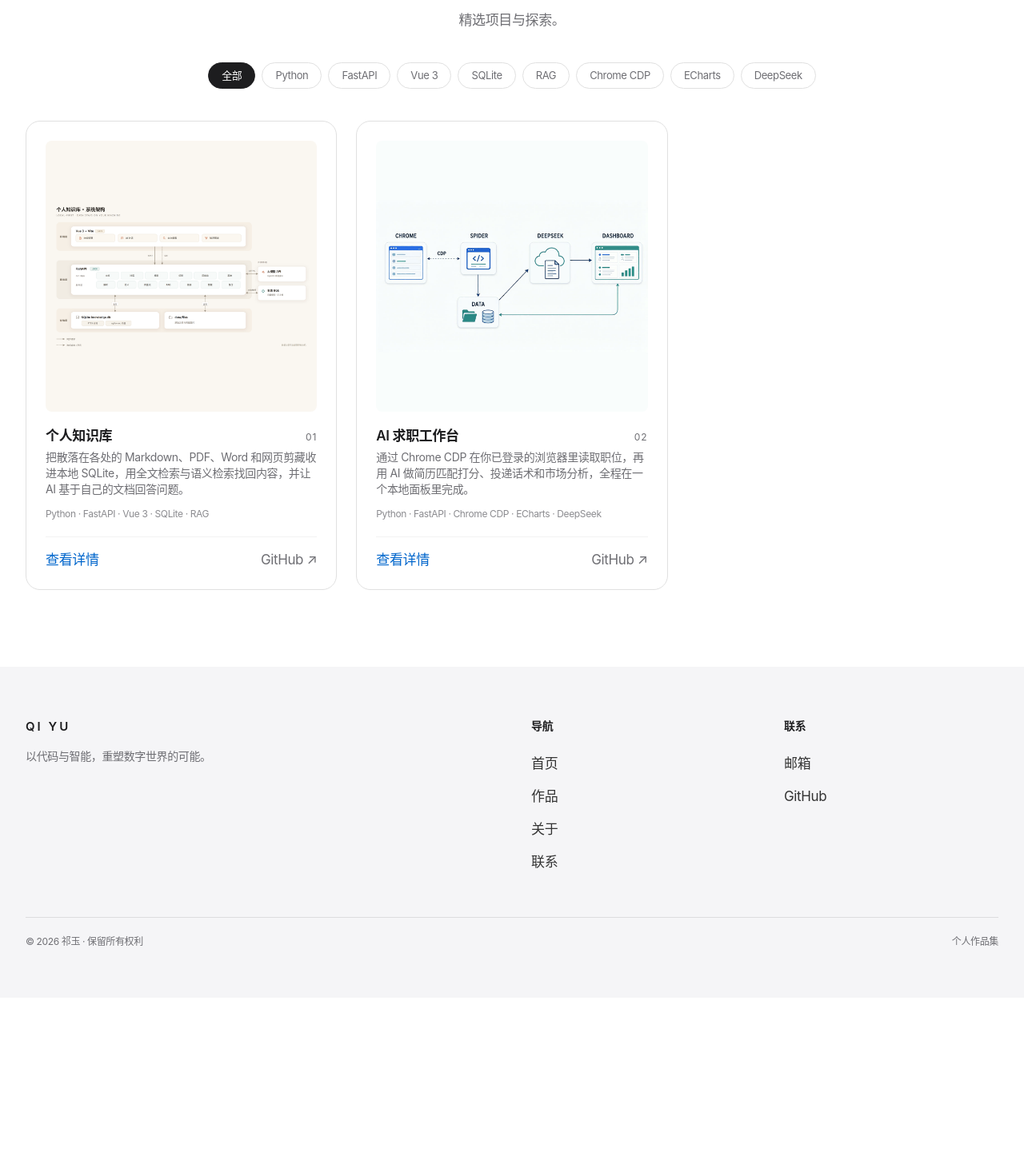
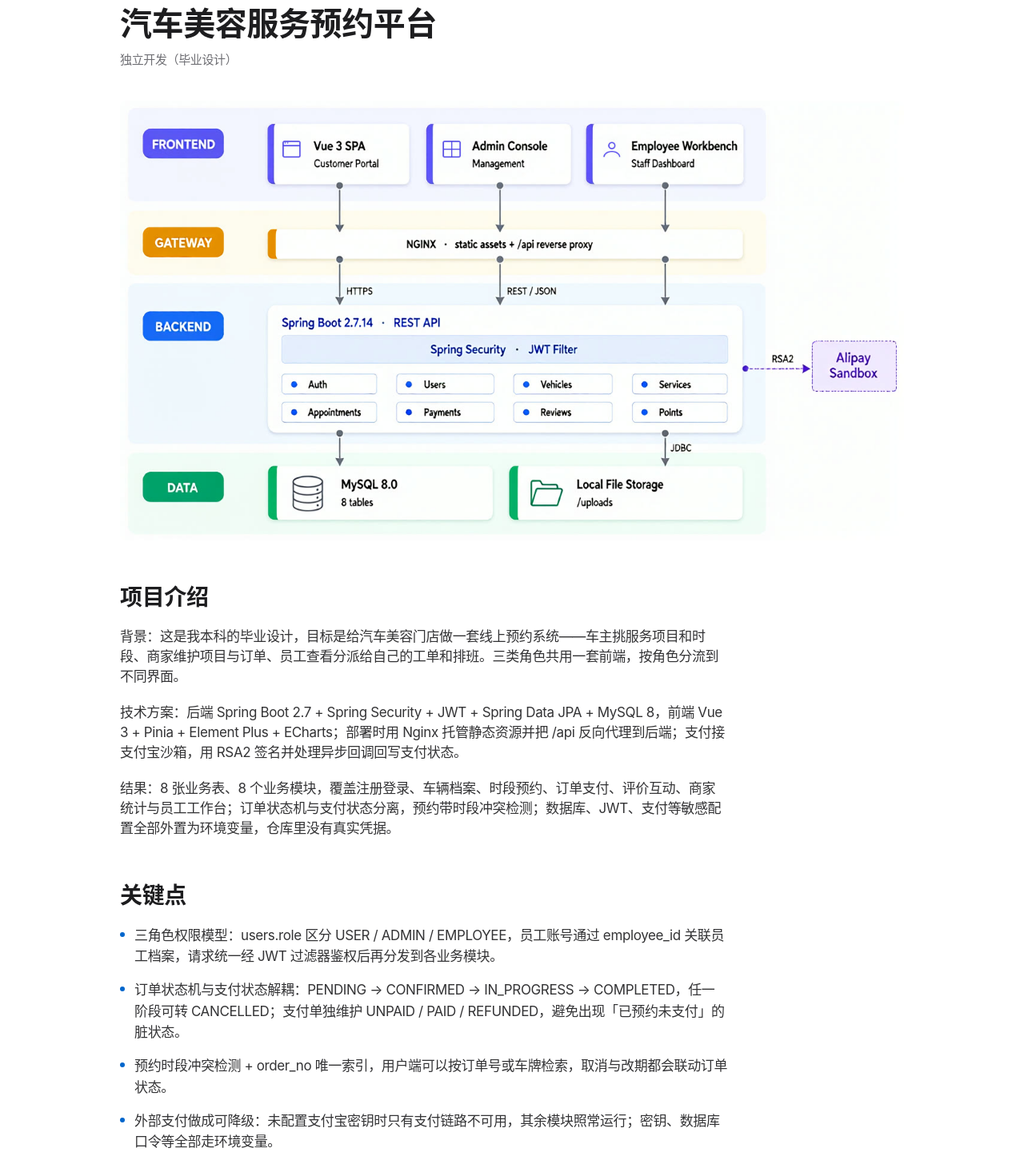
Before and after one commit to Menorial/Personal-Portfolio, a React (Vite) app: page /work/auto-beauty-appointment in a window 1280 px wide. Before the commit this address led to /work. Shown: the part 204-1670 px from the top of the page at 80% size. Before the commit the page ends 1452 px from the top, so only its background shows below. Built offline with nearby package versions, Linux system fonts and the light colour scheme; a web font is replaced by a local one.

Commit message:
feat(works): 添加第三个作品「汽车美容服务预约平台」（毕业设计）

```diff
--- a/src/data/works.ts
+++ b/src/data/works.ts
@@ -87,4 +87,28 @@ export const works: WorkItem[] = [
       '面板把爬取、解析、匹配、话术、报告统一成子进程任务，实时进度 + 日志流 + 随时停止，关掉页面任务仍继续。',
     ],
   },
+  {
+    id: 'auto-beauty-appointment',
+    title: '汽车美容服务预约平台',
+    tagline:
+      '本科毕业设计：Spring Boot + Vue 3 的前后端分离预约系统，车主选服务与时段、商家管项目与订单、员工看排班与工单，三端共用一套前端。',
+    tags: ['Java', 'Spring Boot', 'Vue 3', 'MySQL', 'JWT'],
+    githubHref: 'https://github.com/Menorial/Auto-Beauty-Service-Appointment-Platform',
+    imageHref: 'images/beauty-cover.jpg',
+    heroImageHref: 'images/beauty-architecture.jpg',
+    role: '独立开发（毕业设计）',
+    summary:
+      '背景：这是我本科的毕业设计，目标是给汽车美容门店做一套线上预约系统——车主挑服务项目和时段、商家维护项目与订单、' +
+      '员工查看分派给自己的工单和排班。三类角色共用一套前端，按角色分流到不同界面。\n\n' +
+      '技术方案：后端 Spring Boot 2.7 + Spring Security + JWT + Spring Data JPA + MySQL 8，前端 Vue 3 + Pinia + Element Plus + ECharts；' +
+      '部署时用 Nginx 托管静态资源并把 /api 反向代理到后端；支付接支付宝沙箱，用 RSA2 签名并处理异步回调回写支付状态。\n\n' +
+      '结果：8 张业务表、8 个业务模块，覆盖注册登录、车辆档案、时段预约、订单支付、评价互动、商家统计与员工工作台；' +
+      '订单状态机与支付状态分离，预约带时段冲突检测；数据库、JWT、支付等敏感配置全部外置为环境变量，仓库里没有真实凭据。',
+    highlights: [
+      '三角色权限模型：users.role 区分 USER / ADMIN / EMPLOYEE，员工账号通过 employee_id 关联员工档案，请求统一经 JWT 过滤器鉴权后再分发到各业务模块。',
+      '订单状态机与支付状态解耦：PENDING → CONFIRMED → IN_PROGRESS → COMPLETED，任一阶段可转 CANCELLED；支付单独维护 UNPAID / PAID / REFUNDED，避免出现「已预约未支付」的脏状态。',
+      '预约时段冲突检测 + order_no 唯一索引，用户端可以按订单号或车牌检索，取消与改期都会联动订单状态。',
+      '外部支付做成可降级：未配置支付宝密钥时只有支付链路不可用，其余模块照常运行；密钥、数据库口令等全部走环境变量。',
+    ],
+  },
 ];
```
Also changed, not shown: public/images/beauty-architecture.jpg (added), public/images/beauty-cover.jpg (added).
